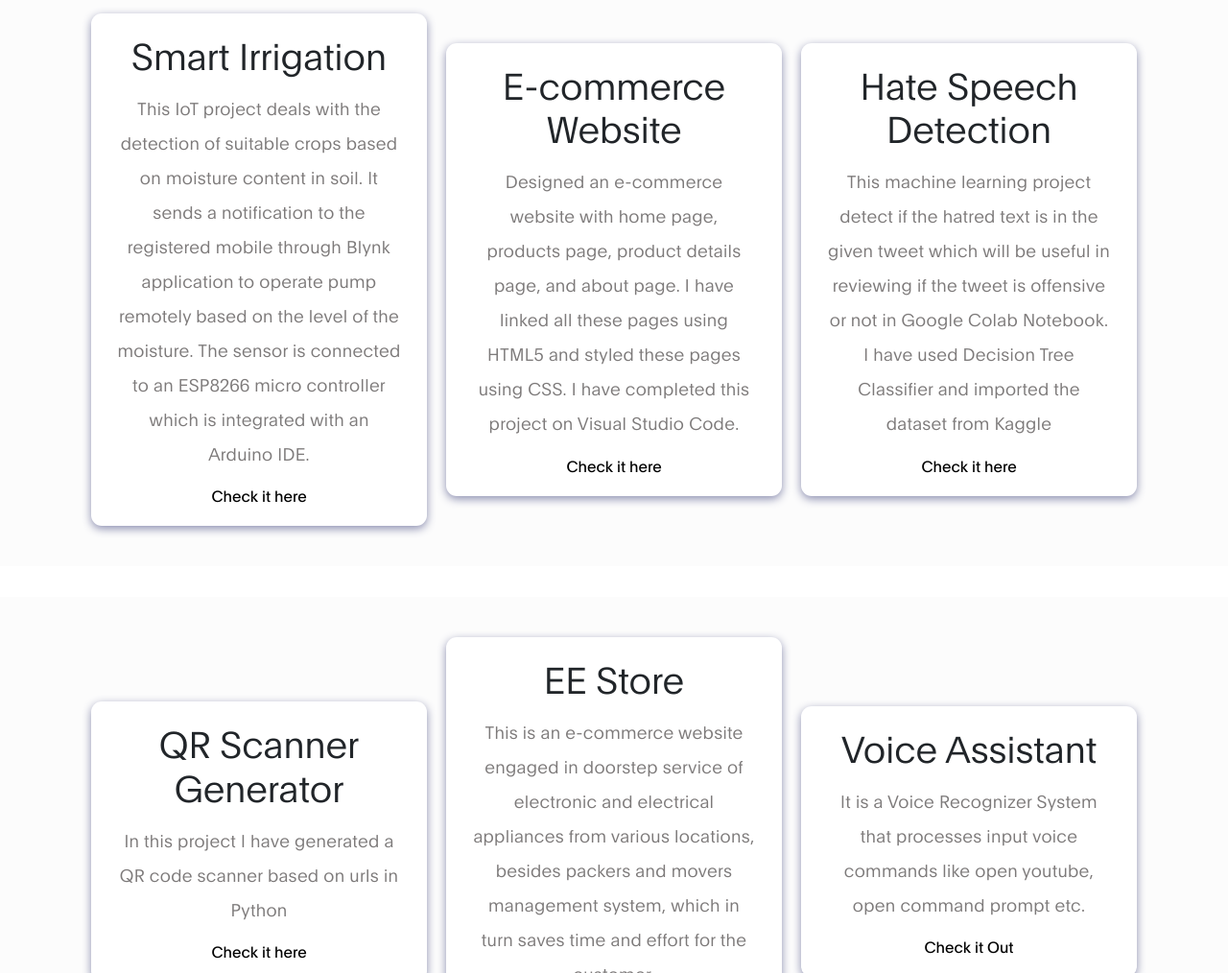
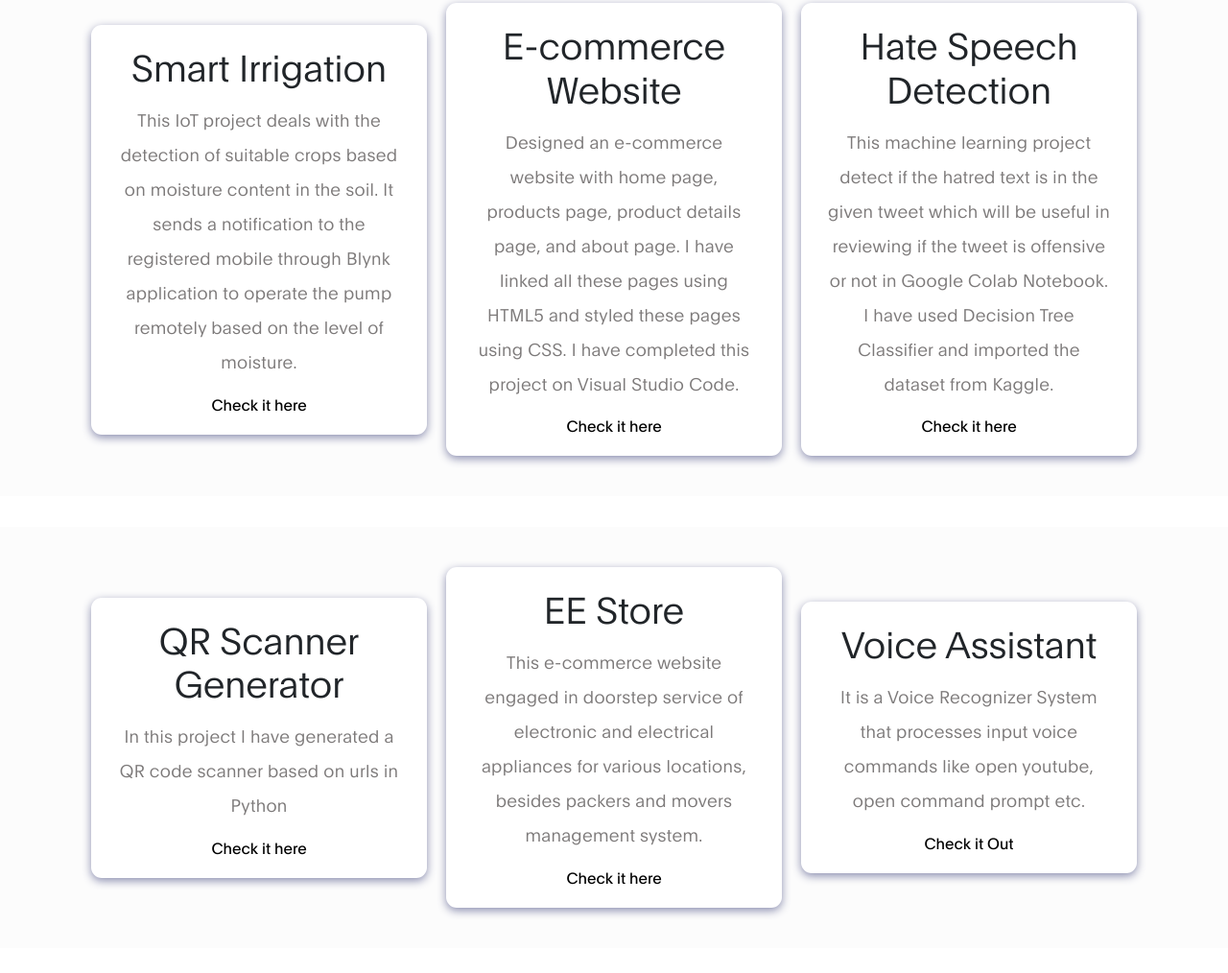
Before and after one commit to kandukuri2210/portfolio, a plain HTML site: page index.html in a window 1280 px wide. Shown: the part 1786-2800 px from the top of the page at 96% size. Drawn offline with nearby package versions, Linux system fonts and the light colour scheme.

Commit message:
Update index.html
Commit2

```diff
--- a/index.html
+++ b/index.html
@@ -110,11 +110,12 @@ https://www.tooplate.com/view/2120-ben-resume
                    <div class="d-flex flex-column justify-content-center align-items-center col-lg-7 col-md-7 col-12">
                         <div class="hero-text">
 
-                            <h1 class="hero-title">👋 Sai Priya Kandukuri</h1>
+                            <h1 class="hero-title ml-5">👋 Sai Priya Kandukuri
 
                             <a href="https://mail.google.com/mail/>view=cm&fs=1&tf=1&to=kandukurisaipriya1@gmail.com" class="email-link">
                                 kandukurisaipriya1@gmail.com
                             </a>
+                                 </h1>
 
                         </div>
                     </div>
@@ -252,8 +253,8 @@ CGPA:10/10
                       />>-->
                       <h3 class="project-title">Smart Irrigation</h3>
                       <p class="project-details">
-                        This IoT project deals with the detection of suitable crops based on moisture content in soil. It sends a notification to the registered mobile through Blynk application
-to operate pump remotely based on the level of the moisture. The sensor is connected to an ESP8266 micro controller which is integrated with an Arduino IDE.
+                        This IoT project deals with the detection of suitable crops based on moisture content in the soil. It sends a notification to the registered mobile through Blynk application
+to operate the pump remotely based on the level of moisture.
                       </p>
                       <a href="https://github.com/kandukuri2210/Smart_Agriculture">Check it here</a>
 
@@ -272,7 +273,7 @@ to operate pump remotely based on the level of the moisture. The sensor is conne
                       <h3 class="project-title">Hate Speech Detection</h3>
                       <p class="project-details">
                         This machine learning project detect if the hatred text is in the given tweet which will be useful in reviewing if the tweet is offensive or not in Google Colab Notebook. I have used Decision Tree Classifier and imported the
-dataset from Kaggle
+dataset from Kaggle.
                       </p>
                       <a href="https://colab.research.google.com/drive/1lMacPPMdk08KH_4a2jYvqjJPk2JpKhC_">Check it here</a>
                     </div>
@@ -296,7 +297,7 @@ dataset from Kaggle
 
                         <h3 class="project-title">EE Store</h3>
                         <p class="project-details">
-                           This is an e-commerce website engaged in doorstep service of electronic and electrical appliances from various locations, besides packers and movers management system, which in turn saves time and effort for the customer.</p>
+                           This e-commerce website engaged in doorstep service of electronic and electrical appliances for various locations, besides packers and movers management system.</p>
                             <a href="https://github.com/kandukuri2210/EEStore">Check it here</a>
                       </div>
                       <div class="project-container project-card">
```
